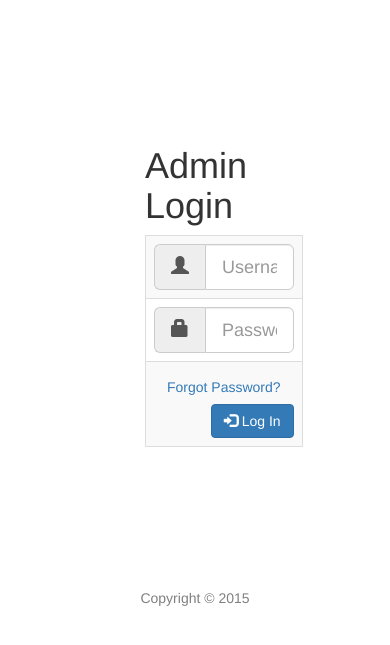
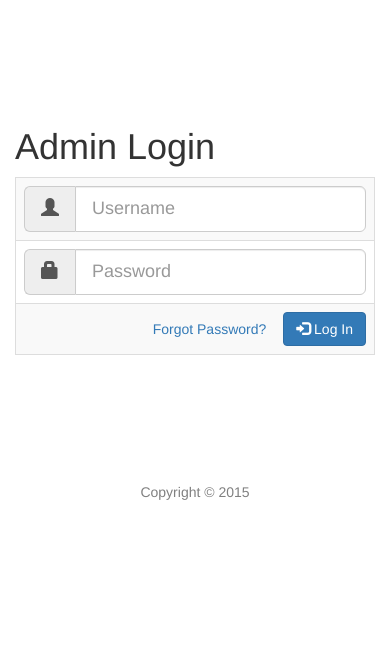
Before and after one commit to ajhoel43/klone-app, a CodeIgniter app: page /database/index.php/user/login in a window 390 px wide. Shown: the top 645 px of the page. Run offline with CodeIgniter, Linux system fonts and the light colour scheme.

Commit message:
edit css class

```diff
--- a/application/views/user/user_login.php
+++ b/application/views/user/user_login.php
@@ -3,8 +3,8 @@
     	margin: 4em auto;
     }
 </style>
-<div class="col-xs-4"></div>
-<div class="col-xs-4 login-form">
+<div class="col-lg-4"></div>
+<div class="col-lg-4 login-form">
 	<?php //echo validation_errors('<div class="alert alert-warning"><strong>','</strong></div>'); ?>
 	<!--<form method="post" action="<?php echo base_url('user/login') ?>">-->
 
@@ -45,7 +45,7 @@
 	</table>
 	</form>
 </div>
-<div class="col-xs-4"></div>
+<div class="col-lg-4"></div>
 
 <script type="text/javascript">
 // $.ajaxSetup({cache:false, async:false});
```
